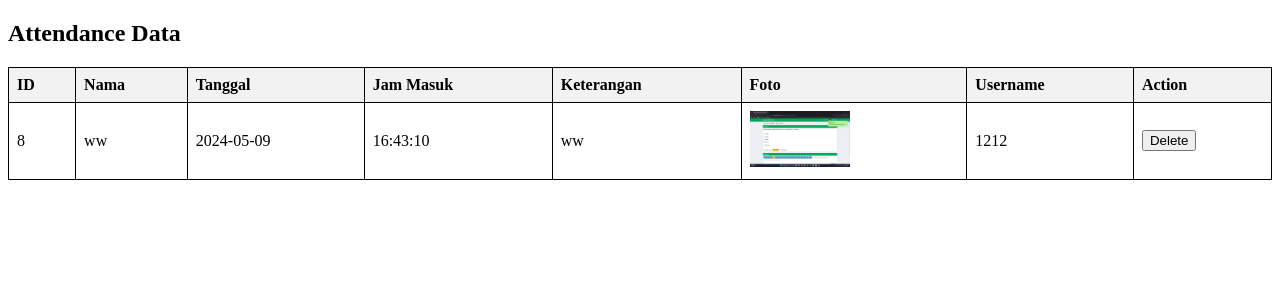
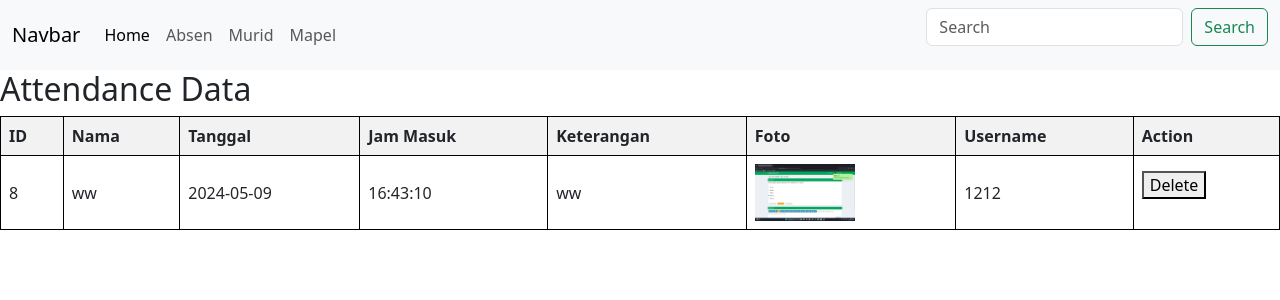
Before and after one commit to Webpass-id/WEB-RPL, a PHP site: page /admin/absen in a window 1280 px wide. Shown: the top 300 px of the page. Run offline with PHP 8.4, Linux system fonts and the light colour scheme; a user stored in the database is signed in; data comes from the database, SQL or seed files in the repository.

Commit message:
styling dan perapihan file

```diff
--- a/admin/absen.php
+++ b/admin/absen/index.php
@@ -1,5 +1,6 @@
 <?php
-include "../conn.php";
+include "../../conn.php";
+include "../../boots.php";
 session_start();
 if (!isset($_SESSION["admin"])) {
     header("Location: login.php"); // Redirect to login page if not logged in
@@ -104,6 +105,7 @@ try {
 </head>
 
 <body>
+    <?php include "../components/nav.php"; ?>
     <h2>Attendance Data</h2>
     <?php if (!empty($attendanceData)): ?>
     <div class="table-responsive">
--- a/admin/components/nav.php
+++ b/admin/components/nav.php
@@ -8,13 +8,16 @@
         <div class="collapse navbar-collapse" id="navbarSupportedContent">
             <ul class="navbar-nav me-auto mb-2 mb-lg-0">
                 <li class="nav-item">
-                    <a class="nav-link active" aria-current="page" href="#">Home</a>
+                    <a class="nav-link active" aria-current="page" href="/admin/">Home</a>
                 </li>
                 <li class="nav-item">
-                    <a class="nav-link" href="/admin/absen.php">Absen</a>
+                    <a class="nav-link" href="/admin/absen">Absen</a>
                 </li>
                 <li class="nav-item">
-                    <a class="nav-link" href="/admin/murid.php">Murid</a>
+                    <a class="nav-link" href="/admin/murid">Murid</a>
+                </li>
+                <li class="nav-item">
+                    <a class="nav-link" href="/admin/mapel">Mapel</a>
                 </li>
             </ul>
             <form class="d-flex" role="search">
--- a/admin/mapel.php
+++ b/admin/mapel/index.php
@@ -6,6 +6,7 @@
 </head>
 
 <body>
+    <?php include "../components/nav.php"; ?>
     <h2>CRUD Mata Pelajaran</h2>
 
     <!-- Formulir untuk menambah atau mengedit mata pelajaran -->
@@ -36,8 +37,8 @@
         </tr>
         <?php
         // Koneksi ke database
-        include "../conn.php";
-
+        include "../../conn.php";
+        include "../../boots.php";
         // Ambil data mata pelajaran dari database
         $sql = "SELECT * FROM MataPelajaran";
         $result = $conn->query($sql);
--- a/admin/murid/index.php
+++ b/admin/murid/index.php
@@ -22,7 +22,7 @@ try {
 </head>
 
 <body>
-
+    <?php include "../components/nav.php"; ?>
     <h2>Data Murid</h2>
 
     <?php if (isset($error)): ?>
```
Also changed, not shown: user/absen/index.php (renamed from absen/absen.php), user/index.php (renamed from absen/index.php), user/login.php (renamed from absen/login.php), user/logout.php (renamed from absen/logout.php), user/mapel/index.php (added), user/singup.php (renamed from absen/singup.php), user/style/style.css (added).
